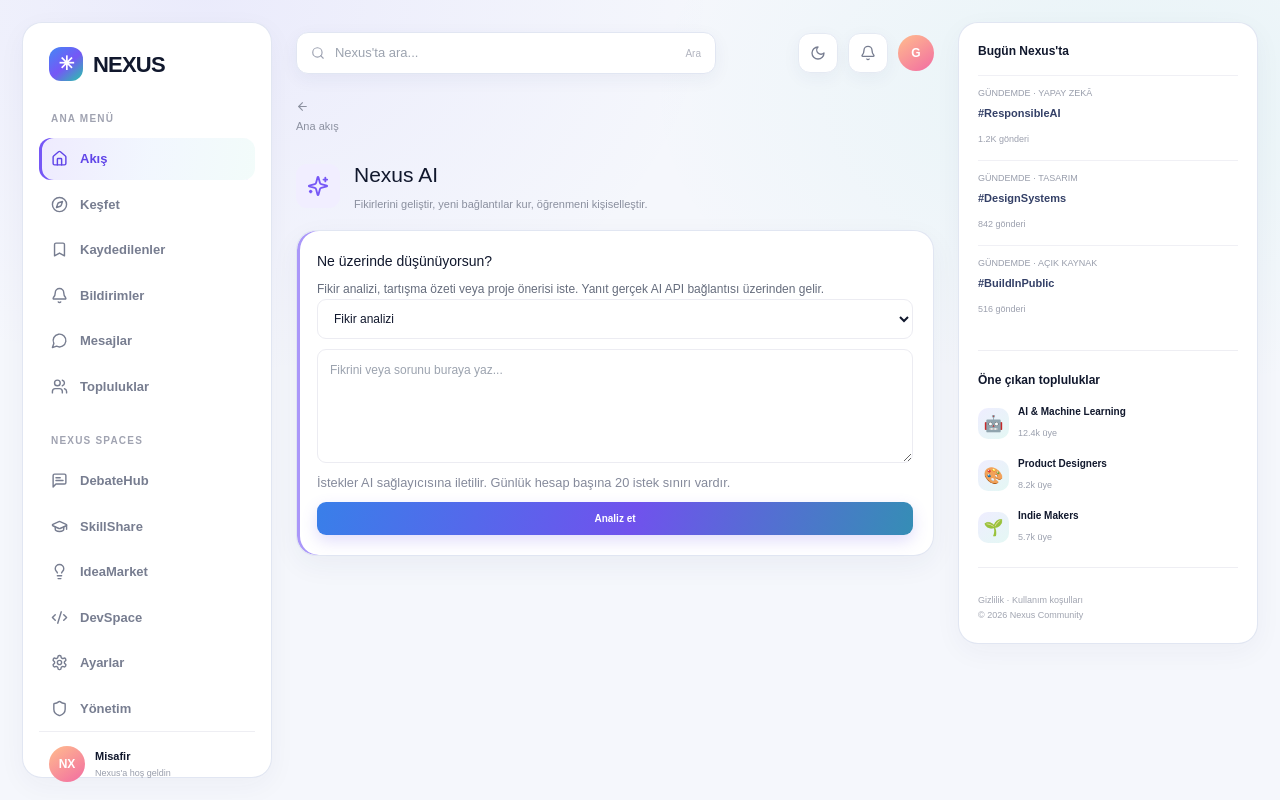
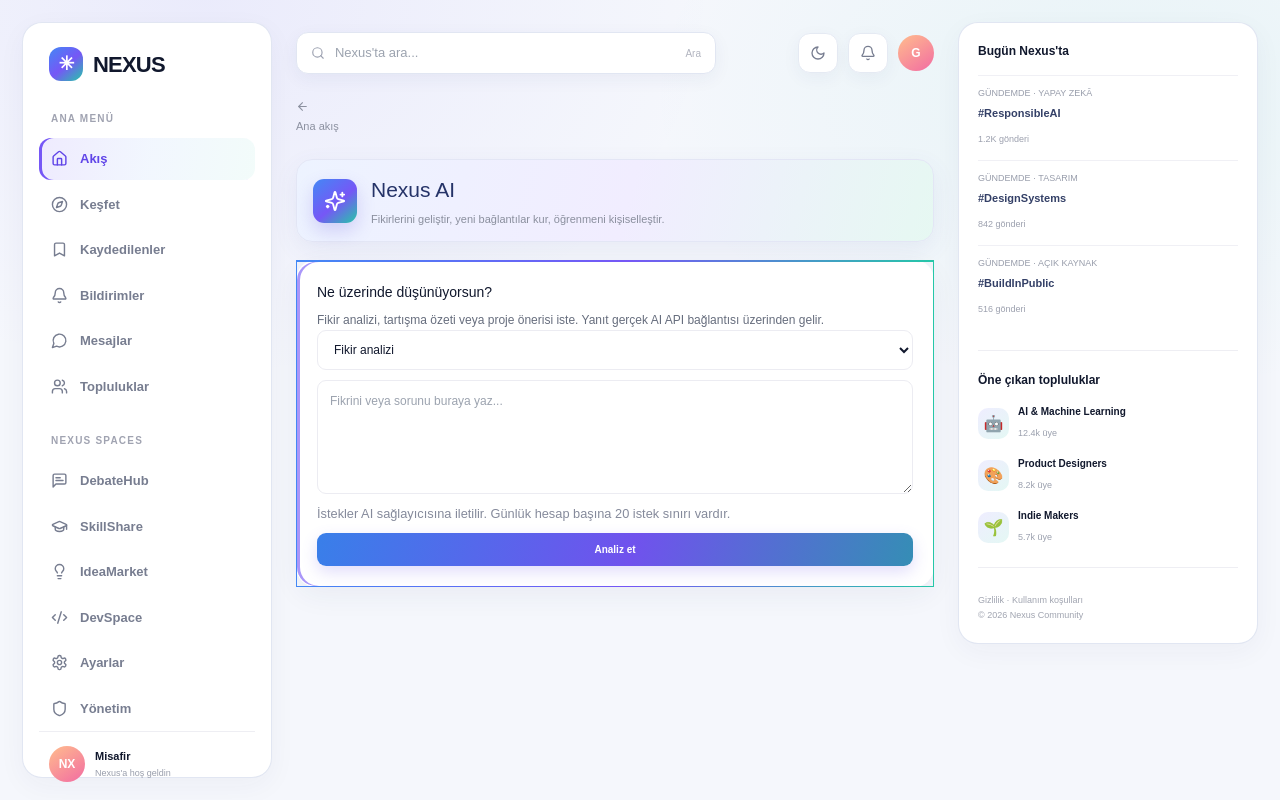
Before and after one commit to editasaf2712-max/nexus, a Next.js app: page /ai in a window 1280 px wide. Built offline with nearby package versions, Linux system fonts and the light colour scheme.

Commit message:
Apply palette clearly across AI and content views

```diff
--- a/app/globals.css
+++ b/app/globals.css
@@ -148,3 +148,21 @@ body{
 .dark .module-card:nth-child(4){background:linear-gradient(150deg,#1a2033,#292342)}
 .dark .section-heading{border-color:#303a56}
 .dark .topbar .search,.dark .topbar .icon-button{box-shadow:none}
+
+/* Bring the requested palette into the AI and content views too */
+.module-heading{
+  padding:14px 16px;
+  border:1px solid #e3e6f5;
+  border-radius:16px;
+  background:linear-gradient(105deg,#edf3ff 0%,#f1edff 52%,#e6f8f2 100%);
+  box-shadow:0 8px 24px rgba(74,83,165,.08);
+}
+.module-heading .module-icon{
+  background:linear-gradient(140deg,#4388f5 0%,#7657f6 55%,#25c7a8 100%)!important;
+  color:#fff!important;
+  box-shadow:0 8px 18px rgba(99,83,220,.22);
+}
+.module-heading h1{color:#253368}
+.data-card{border-top:2px solid transparent;border-image:linear-gradient(90deg,#4388f5,#7657f6 52%,#25c7a8) 1}
+.dark .module-heading{background:linear-gradient(105deg,#1b2b50 0%,#30264f 52%,#193e3c 100%);border-color:#354064}
+.dark .module-heading h1{color:#f1efff}
```
